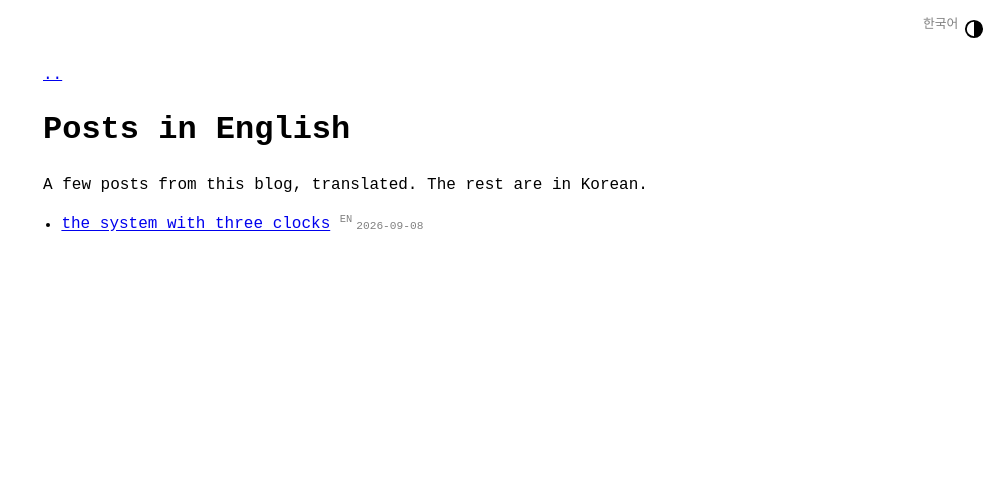
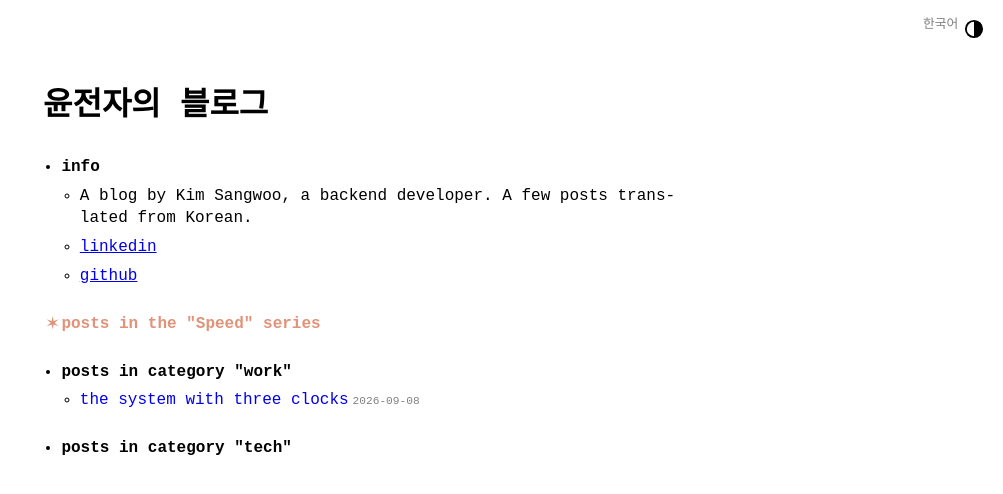
Before and after one commit to electronyoon/electronyoon.github.io, a Jekyll site: the page built from en.md, in a window 1280 px wide. Shown: the top 494 px of the page, without its empty margins (277-1280 px from the left). Built offline with Jekyll 4.4.1, drawn with Linux system fonts in a browser that asks for light colours.

Commit message:
blog: English home mirrors the Korean home; Korean home untouched
- post lists now filter to the current page's language (page.lang, default
  ko). The Korean home renders exactly as before: Korean posts only, no tags.
- /en.html becomes the English home: layout: home, same menu structure via
  _data/menu_en.yml (info / series / work / tech), lists filtered to lang: en.
- drop the EN superscript tag from post lists (no longer shown anywhere).
- the fixed language button still swaps / <-> /en.html and post <-> translation.

Empty English sections (Speed, tech) fill in as those posts are translated.

Co-Authored-By: Claude Sonnet 5 <noreply@anthropic.com>

```diff
--- /dev/null
+++ b/_data/menu_en.yml
@@ -0,0 +1,26 @@
+# English home menu. Mirrors _data/menu.yml in structure; labels in English,
+# post lists auto-filter to lang: en (see _includes/post_list.html).
+# Sections without translated posts yet (reviews, thoughts) are omitted until they exist.
+
+entries:
+  - title: info
+    entries:
+      - title: A blog by Kim Sangwoo, a backend developer. A few posts translated from Korean.
+      - title: linkedin
+        url: https://www.linkedin.com/in/electronyoon
+      - title: github
+        url: https://github.com/electronyoon
+
+  - title: 'posts in the "Speed" series'
+    post_list:
+      series: 속도개선
+
+  - title: 'posts in category "work"'
+    post_list:
+      limit: 10
+      category: work
+
+  - title: 'posts in category "tech"'
+    post_list:
+      limit: 10
+      category: tech
--- a/_includes/post_list.html
+++ b/_includes/post_list.html
@@ -1,12 +1,19 @@
+{%-comment-%}
+  목록은 현재 화면의 언어로만 채운다.
+  - include.lang 이 있으면 그 값, 없으면 page.lang(홈/페이지엔 없으므로 ko).
+  - 이렇게 해서 / 는 예전과 똑같이 한국어 글만, /en.html 은 영문 글만 나온다.
+{%-endcomment-%}
+{%-assign list_lang = include.lang | default: page.lang | default: "ko"-%}
+
 {%-if include.series-%}
-  {%-assign posts = site.posts | where: "series", include.series-%}
+  {%-assign posts = site.posts | where: "series", include.series | where: "lang", list_lang-%}
 {%-elsif include.lang-%}
-  {%-assign posts = site.posts | where: "lang", include.lang-%}
+  {%-assign posts = site.posts | where: "lang", list_lang-%}
 {%-elsif include.category-%}
   {%-comment-%}시리즈로 묶인 글은 시리즈 목록에만 노출하고 카테고리 목록에서는 뺀다{%-endcomment-%}
-  {%-assign posts = site.categories[include.category] | where_exp: "post", "post.series == nil"-%}
+  {%-assign posts = site.categories[include.category] | where_exp: "post", "post.series == nil" | where: "lang", list_lang-%}
 {%-else-%}
-  {%-assign posts = site.posts-%}
+  {%-assign posts = site.posts | where: "lang", list_lang-%}
 {%-endif-%}
 
 {%-if include.limit and posts.size > include.limit-%}
@@ -19,7 +26,7 @@
   <ul class="post-list">
     {%- for post in posts limit: include.limit -%}
         <li>
-          <a href="{{ post.url | relative_url }}">{{ post.title | downcase }}</a>{%- comment -%}한국어 원문이 있는 번역본은 언어 태그를 붙인다(원문 대비 "몇 개만 번역"이 보이도록){%- endcomment -%}{%- unless post.lang == "ko" or post.lang == nil %} <sup class="post-lang-tag">{{ post.lang | upcase }}</sup>{% endunless -%}{%- comment -%}제목-날짜 사이 공백 제거{%- endcomment -%}<span class="post-date">{{- post.date | date: site.theme_config.date_format -}}</span>
+          <a href="{{ post.url | relative_url }}">{{ post.title | downcase }}</a>{%- comment -%}제목-날짜 사이 공백 제거{%- endcomment -%}<span class="post-date">{{- post.date | date: site.theme_config.date_format -}}</span>
         </li>
     {%- endfor -%}
     {%- if include.show_more and limit_exceeded -%}
--- a/_layouts/home.html
+++ b/_layouts/home.html
@@ -9,7 +9,11 @@ layout: default
 </header>
 
 <div class="home-menu">
-  {%-include menu_item.html collection=site.data.menu.entries-%}
+  {%- if page.lang == "en" -%}
+    {%-include menu_item.html collection=site.data.menu_en.entries-%}
+  {%- else -%}
+    {%-include menu_item.html collection=site.data.menu.entries-%}
+  {%- endif -%}
 </div>
 
 {{ content }}
--- a/_sass/no-style-please.scss
+++ b/_sass/no-style-please.scss
@@ -96,13 +96,6 @@ ul, ol { padding-left: 1.15em; }
   font-size: 0.7em;
   white-space: nowrap;
   margin-left: 0.35em;
-}
-
-// 목록에서 번역본 옆 작은 언어 태그(EN, ZH). 회색·작게, 원문(한국어)엔 안 붙는다.
-.post-lang-tag {
-  color: gray;
-  font-size: 0.65em;
-  font-weight: normal;
 }
 
 // 고정 언어 전환 버튼. 테마 토글 왼쪽에 나란히. 같은 톤(회색·작게·밑줄 없음).
--- a/en.md
+++ b/en.md
@@ -1,9 +1,5 @@
 ---
-layout: page
-title: Posts in English
+layout: home
 lang: en
+permalink: /en.html
 ---
-
-A few posts from this blog, translated. The rest are in Korean.
-
-{% include post_list.html lang="en" %}
```
